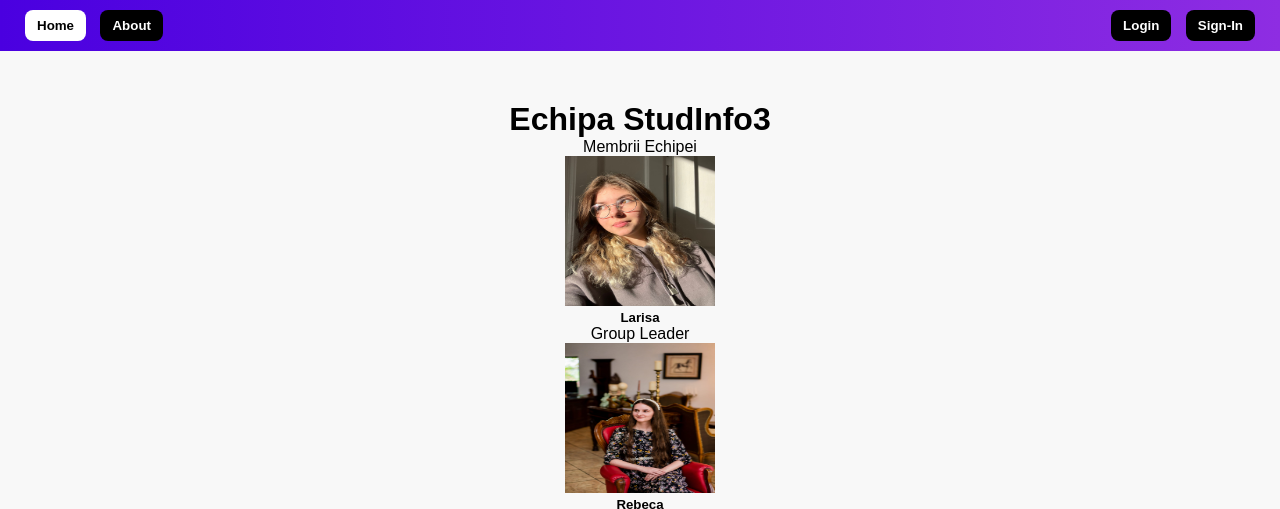
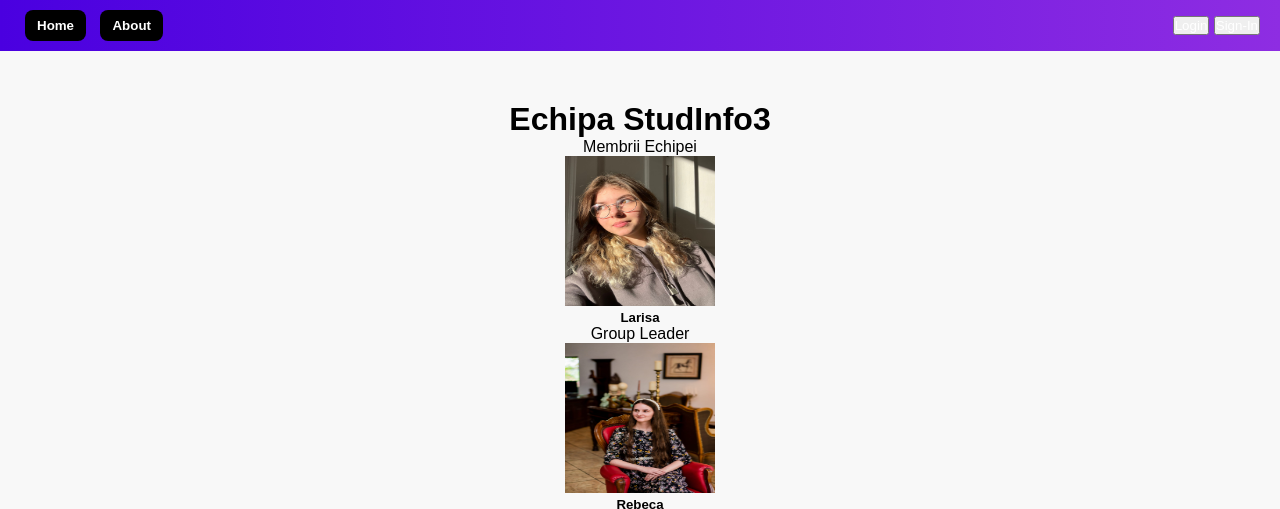
Before and after one commit to Lari-skz/UniLife, a plain HTML site: page about.html in a window 1280 px wide. Shown: the top 509 px of the page. Drawn offline with Linux system fonts and the light colour scheme.

Commit message:
Update about.html

```diff
--- a/about.html
+++ b/about.html
@@ -11,14 +11,20 @@
     <!-- Navigation Bar -->
     <div class="navbar">
         <div class="nav-links">
-            <button class="nav-button active">Home</button>
+           <button class="nav-button">
+                <a href="index.html" class="text-decoration-none">Home</a>
+            </button>
             <button class="nav-button">
                 <a href="about.html" class="text-decoration-none">About</a>
             </button>
         </div>
         <div class="nav-actions">
-            <button class="action-button">Login</button>
-            <button class="action-button">Sign-In</button>
+         <button class="nav-button">
+                <a href="login.html" class="text-decoration-none">Login</a>
+            </button>
+          <button class="nav-button">
+                <a href="signin.html" class="text-decoration-none">Sign-In</a>
+            </button>
         </div>
     </div>
 
```
